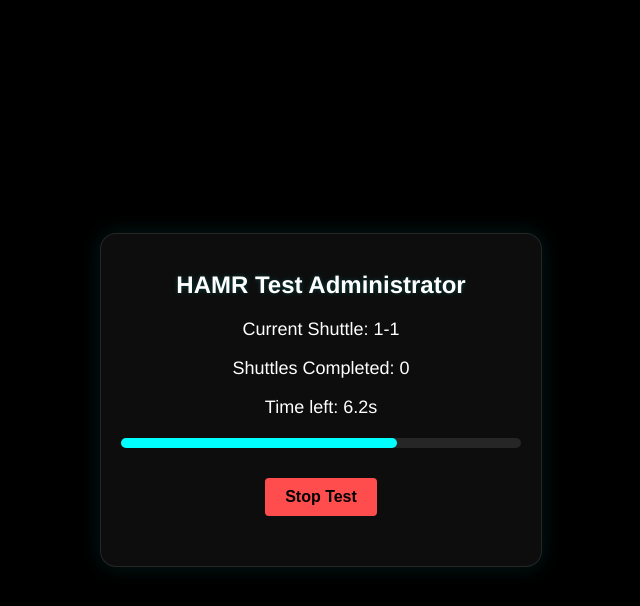
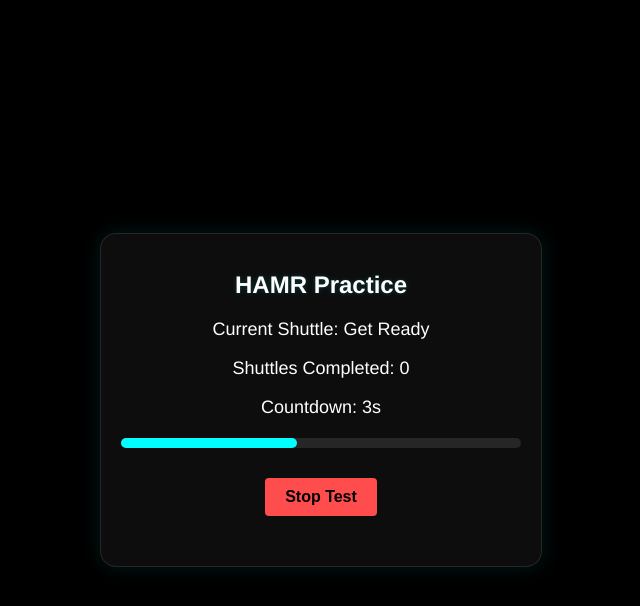
Before and after one commit to jcearnal/HAMR_Practice, a plain HTML site: page index.html in a window 1280 px wide. Both pictures are taken after a click on the button "Start Test". Shown: the whole page, without its empty margins (319-959 px from the left). Drawn offline with Linux system fonts and the light colour scheme.

Commit message:
Update index.html

```diff
--- a/index.html
+++ b/index.html
@@ -3,7 +3,7 @@
 <head>
     <meta charset="UTF-8">
     <meta name="viewport" content="width=device-width, initial-scale=1.0">
-    <title>HAMR Test Administrator</title>
+    <title>HAMR Practice</title>
     <style>
         /* Styles inspired by Grok/xAI: dark, minimalistic, futuristic with subtle glows */
         body {
@@ -94,7 +94,7 @@
 </head>
 <body>
     <div id="app">
-        <h1>HAMR Test Administrator</h1>
+        <h1>HAMR Practice</h1>
         <div id="status">
             <p>Current Shuttle: <span id="shuttleDisplay">0</span></p>
             <p>Shuttles Completed: <span id="completed">0</span></p>
@@ -174,14 +174,44 @@
         }
 
         function startTest() {
+            document.getElementById('start-btn').style.display = 'none';
+            document.getElementById('stop-btn').style.display = 'inline-block';
+            document.getElementById('score').textContent = '';
+            startCountdown();
+        }
+
+        function startCountdown() {
             currentIndex = 0;
-            playBeep(); // Initial beep to start the first shuttle
+            let count = 5;
+            updateDisplay('Get Ready', 0);
+            document.getElementById('time-left').textContent = `Countdown: ${count}s`;
+            document.getElementById('progress-bar').style.width = '100%';
+            const startTime = Date.now();
+            playBeep(); // Initial beep at 5
+
+            // Beeps at 4,3,2,1,0
+            for (let i = 1; i <= 5; i++) {
+                setTimeout(() => playBeep(), i * 1000);
+            }
+
+            progressInterval = setInterval(() => {
+                const elapsed = Date.now() - startTime;
+                let remaining = 5000 - elapsed;
+                if (remaining < 0) remaining = 0;
+                document.getElementById('progress-bar').style.width = (remaining / 5000 * 100) + '%';
+                const displayCount = Math.ceil(remaining / 1000);
+                document.getElementById('time-left').textContent = `Countdown: ${displayCount}s`;
+                if (remaining <= 0) {
+                    clearInterval(progressInterval);
+                    initiateTest();
+                }
+            }, 50);
+        }
+
+        function initiateTest() {
             const shuttleNum = 1;
             const { level, sub } = getLevelSub(shuttleNum);
             updateDisplay(`${level}-${sub}`, 0);
-            document.getElementById('start-btn').style.display = 'none';
-            document.getElementById('stop-btn').style.display = 'inline-block';
-            document.getElementById('score').textContent = '';
             document.getElementById('progress-bar').style.width = '100%';
             document.getElementById('time-left').textContent = `Time left: ${shuttleTimes[0].toFixed(1)}s`;
             scheduleNextBeep();
@@ -221,7 +251,7 @@
                 if (remaining <= 0) {
                     clearInterval(progressInterval);
                 }
-            }, 100);
+            }, 50);
         }
 
         function stopTest() {
```
